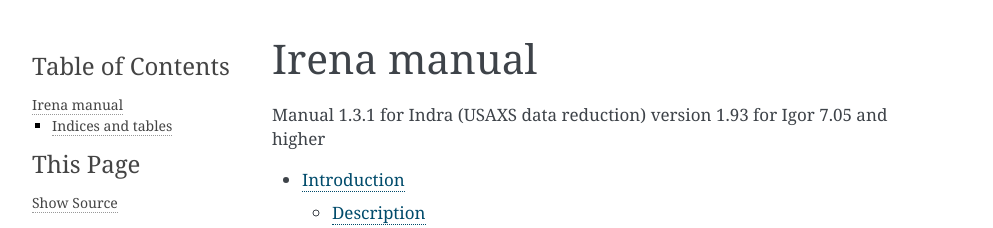
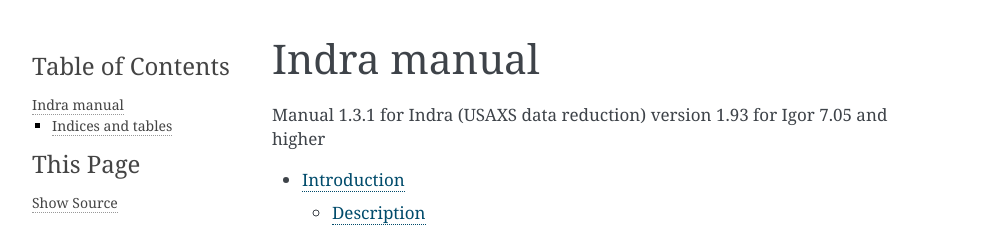
Before and after one commit to jilavsky/SAXS_IgorCodeDocs, a Sphinx documentation site: the page built from docs/source/Indra/index.rst, in a window 1280 px wide. Shown: the top 228 px of the page, without its empty margins (148-1141 px from the left). Built offline with Sphinx 7.4.7, drawn with Linux system fonts in a browser that asks for light colours.

Commit message:
Indra name fixes
Fixed names in Indra package.

```diff
--- a/docs/source/Indra/conf.py
+++ b/docs/source/Indra/conf.py
@@ -52,7 +52,7 @@
 master_doc = 'index'
 
 # General information about the project.
-project = u'Irena'
+project = u'Indra'
 copyright = u'2017, Jan Ilavsky'
 author = u'Jan Ilavsky'
 
--- a/docs/source/Indra/index.rst
+++ b/docs/source/Indra/index.rst
@@ -1,6 +1,6 @@
 .. _indra:
 
-Irena manual
+Indra manual
 ============
 
 .. index:: ! Indra manual
```
